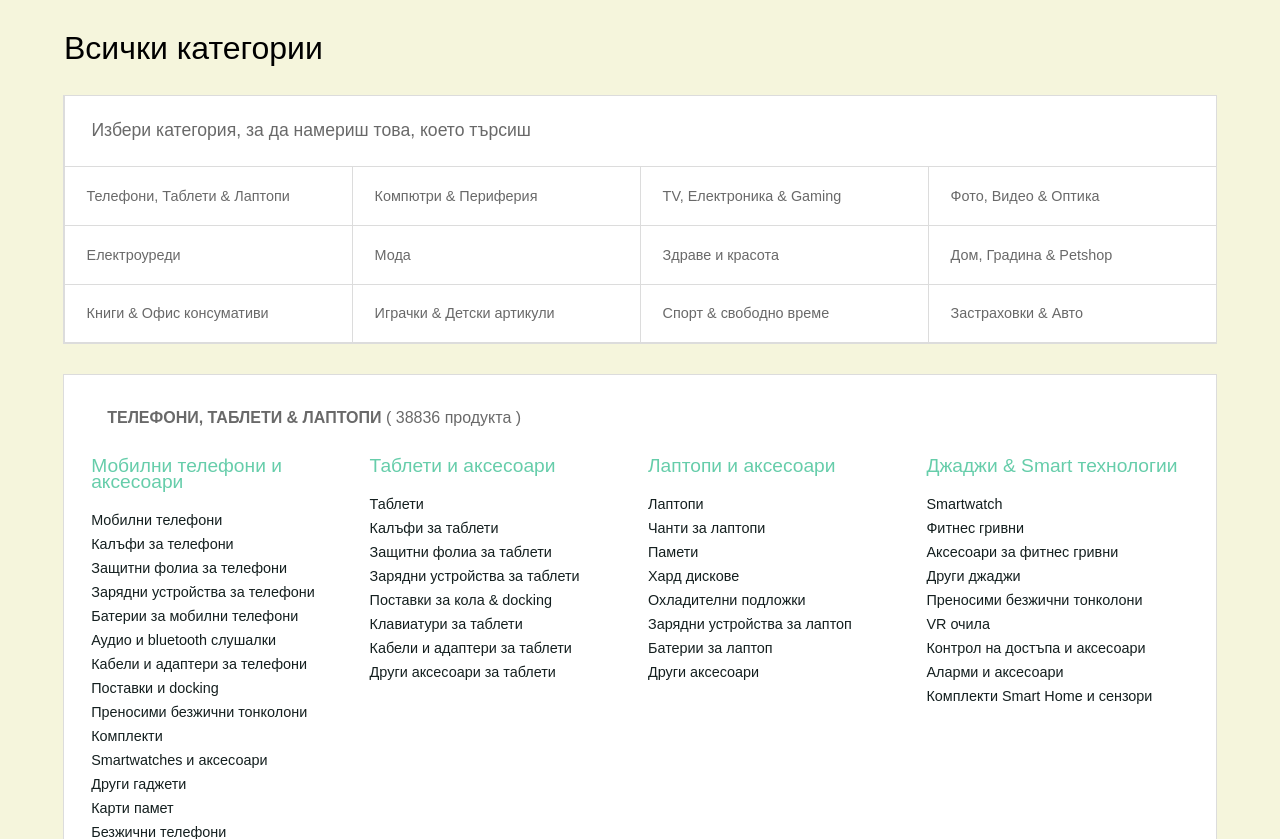
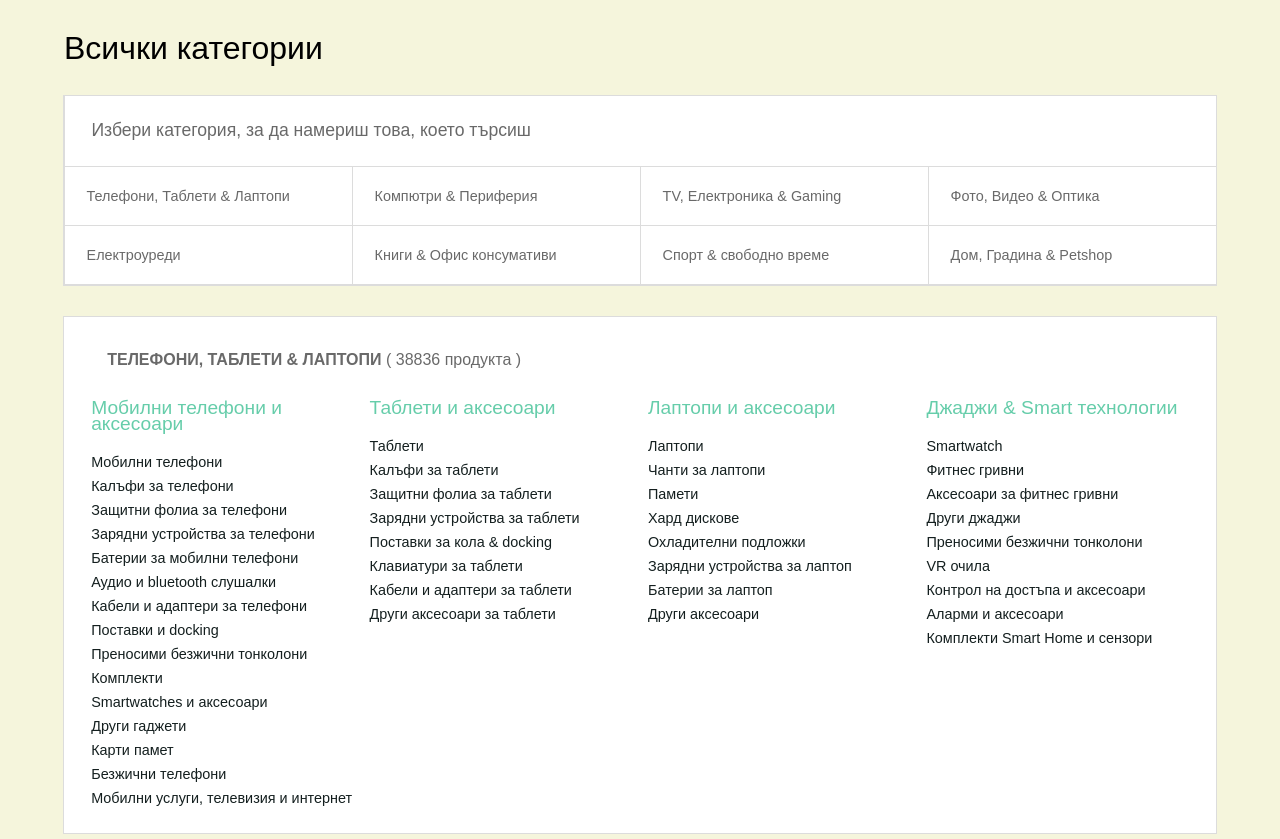
Before and after one commit to mailoForest/MediumProject-Kalimag, a PHP site: page /category_all.php in a window 1280 px wide. Shown: the top 839 px of the page. Run offline with PHP 8.4, Linux system fonts and the light colour scheme.

Commit message:
all_category

```diff
--- a/example/category_all.php
+++ b/example/category_all.php
@@ -17,25 +17,21 @@
 				<article>
 					<p><a href="#category-phone">Телефони, Таблети & Лаптопи</a></p>
 					<p><a href="#category-electro">Електроуреди</a></p>
+				</article>
+
+				<article>
+					<p><a href="#category-computer">Компютри & Периферия</a></p>
 					<p><a href="">Книги & Офис консумативи</a></p>
 				</article>
 
 				<article>
-					<p><a href="#category-computer">Компютри & Периферия</a></p>
-					<p><a href="">Мода</a></p>
-					<p><a href="">Играчки & Детски артикули</a></p>
-				</article>
-
-				<article>
 					<p><a href="#category-tv">TV, Електроника & Gaming</a></p>
-					<p><a href="">Здраве и красота</a></p>
 					<p><a href="">Спорт & свободно време</a></p>
 				</article>
 
 				<article>
 					<p><a href="#category-foto&video">Фото, Bидео & Оптика</a></p>
 					<p><a href="">Дом, Градина & Petshop</a></p>
-					<p><a href="">Застраховки & Авто</a></p>
 				</article>
 			</section>
 
```
